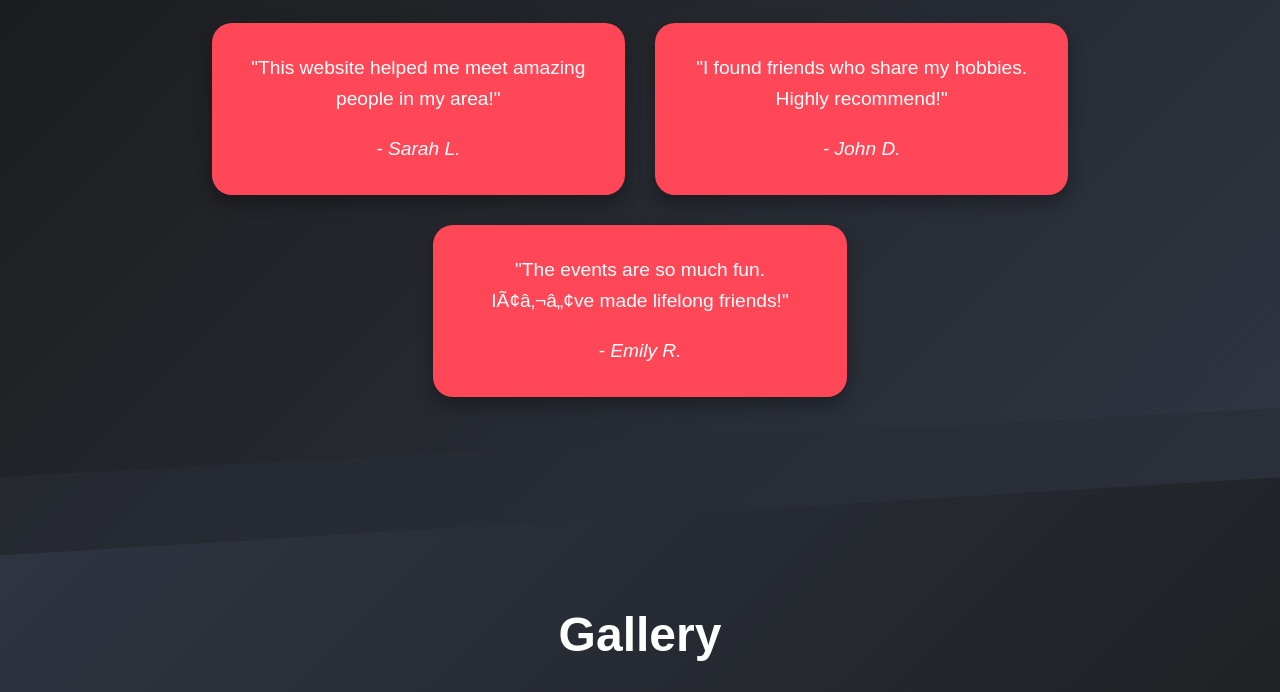
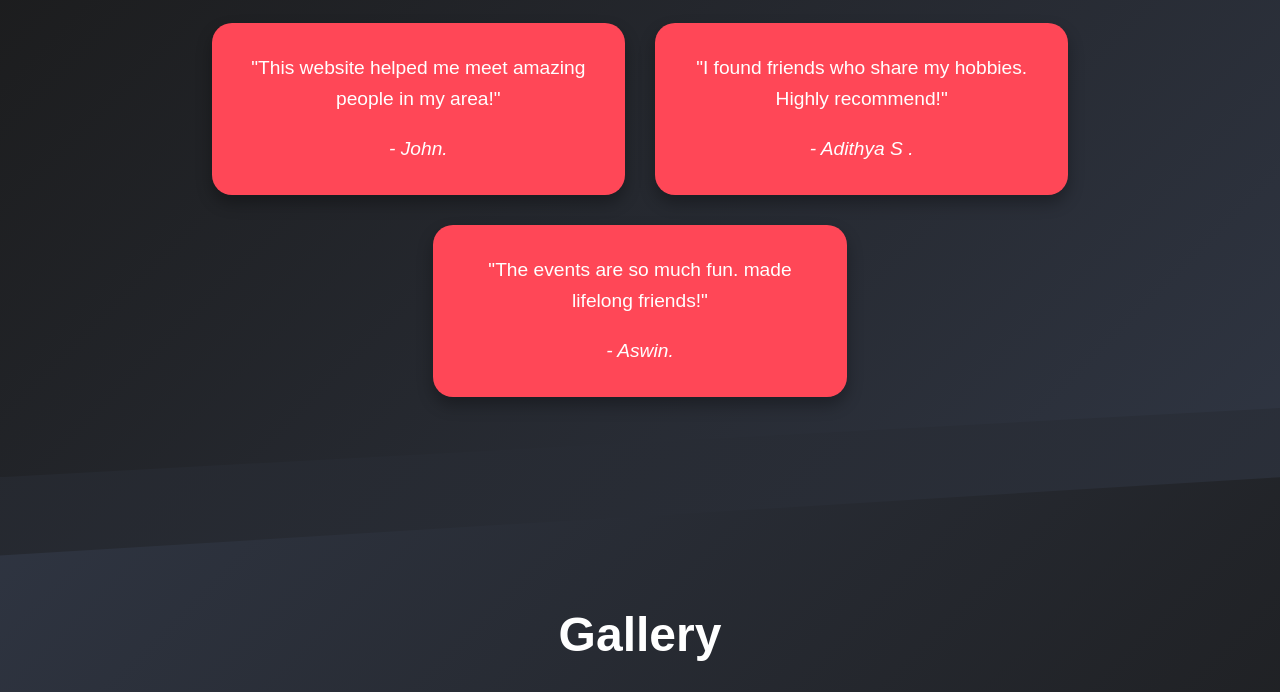
Before and after one commit to Ahmoya-Candjimbi/LocHawk, a plain HTML site: page LocHawk/public/index.html in a window 1280 px wide. Shown: the part 2420-3112 px from the top of the page. Drawn offline with Linux system fonts and the light colour scheme.

Commit message:
Update index.html

```diff
--- a/LocHawk/public/index.html
+++ b/LocHawk/public/index.html
@@ -49,15 +49,15 @@
         <div class="testimonial-container">
             <div class="testimonial-box">
                 <p>"This website  helped me meet amazing people in my area!"</p>
-                <p class="author">- Sarah L.</p>
+                <p class="author">- John.</p>
             </div>
             <div class="testimonial-box">
                 <p>"I found friends who share my hobbies. Highly recommend!"</p>
-                <p class="author">- John D.</p>
+                <p class="author">- Adithya S .</p>
             </div>
             <div class="testimonial-box">
-                <p>"The events are so much fun. IÃ¢â‚¬â„¢ve made lifelong friends!"</p>
-                <p class="author">- Emily R.</p>
+                <p>"The events are so much fun. made lifelong friends!"</p>
+                <p class="author">- Aswin.</p>
             </div>
         </div>
     </section>
```
